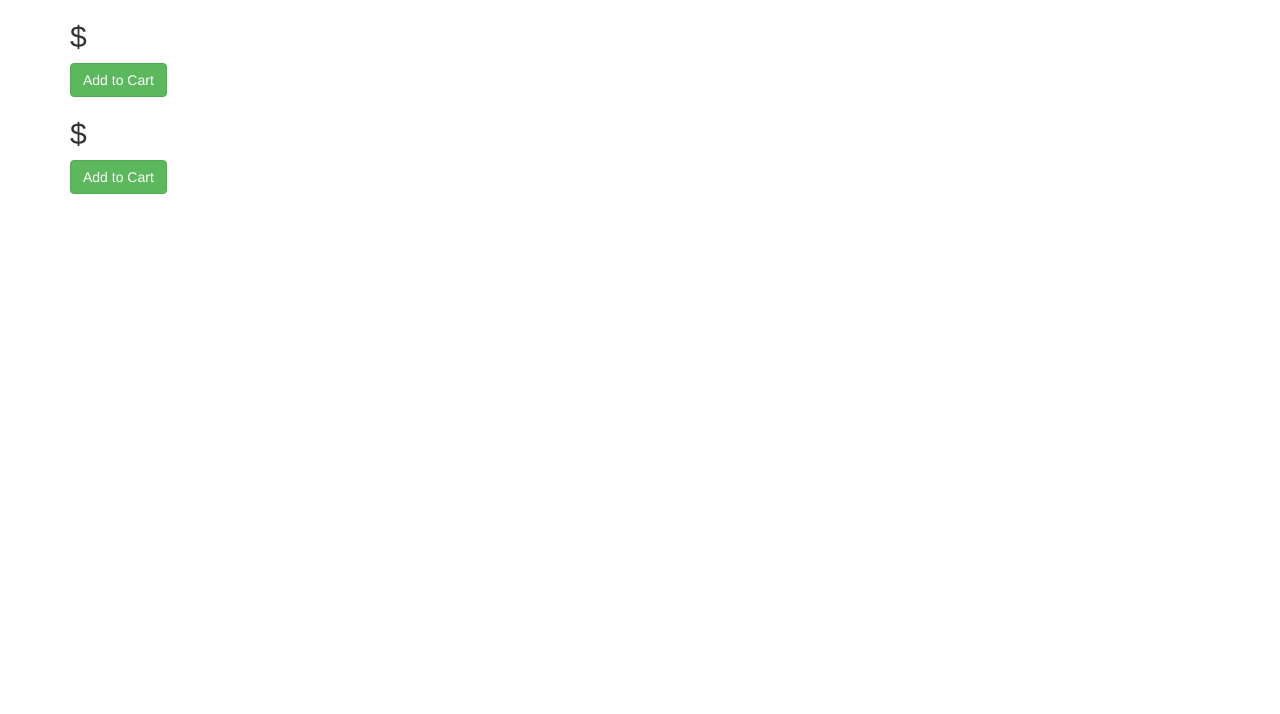
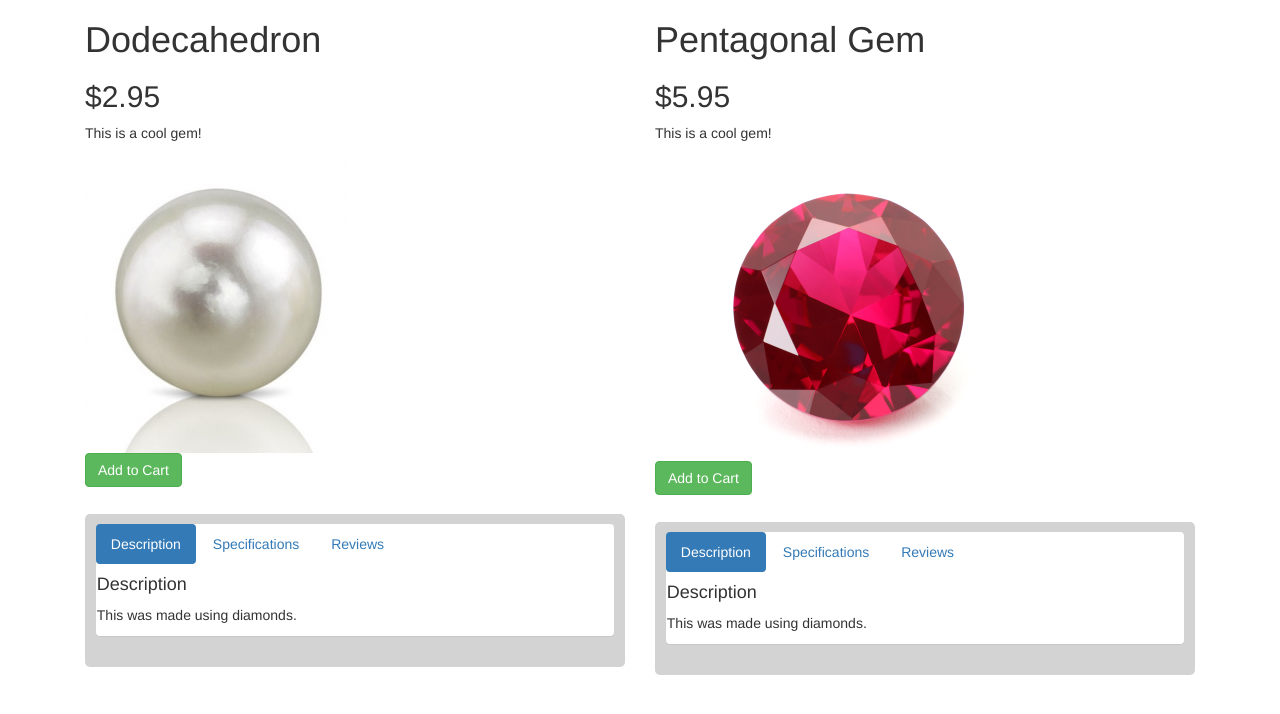
Before and after one commit to maent45/Flatlander-s_AngularJS_WebApp, a plain HTML site: page index.html in a window 1280 px wide. Drawn offline with Linux system fonts and the light colour scheme.

Commit message:
Updated interface
updated the interface, wrote new panel controller, and added images.

```diff
--- a/app.js
+++ b/app.js
@@ -5,7 +5,7 @@
     var app = angular.module('store', [ ]);
 
     /*--- creating store controller ---*/
-    app.controller('StoreController', function(){
+    app.controller('StoreController', function () {
         /*--- set property of this controller to equals gem variable ---*/
         this.products = gems;
     });
@@ -13,17 +13,39 @@
     /*--- gem variable ---*/
     var gems = [
         {
-            name: 'Dodecahedron',
+            name: "Dodecahedron",
             price: 2.95,
-            description: 'This is a cool gem!',
-            canPurchase: false
+            description: "This is a cool gem!",
+            canPurchase: true,
+            soldOut: true,
+            image: "img/3.jpg",
+            descriptions: "This was made using diamonds.",
+            specifications: "1 Diameter in length and 3 km in width.. thats all.",
+            reviews: "..."
         },
         {
-            name: 'Pentagonal Gem',
+            name: "Pentagonal Gem",
             price: 5.95,
-            description: 'This is a cool gem!',
-            canPurchase: false
+            description: "This is a cool gem!",
+            canPurchase: true,
+            soldOut: true,
+            image: "img/2.jpg",
+            descriptions: "This was made using diamonds.",
+            specifications: "1 Diameter in length and 3 km in width.. thats all.",
+            reviews: "..."
         }
     ];
 
+    app.controller("PanelController", function () {
+        this.tab = 1;
+
+        this.selectedTab = function(setTab) {
+          this.tab = setTab;
+        };
+
+        this.isSelected = function(checkTab) {
+          return this.tab === checkTab;
+        };
+    });
+
 })();
--- a/index.html
+++ b/index.html
@@ -1,18 +1,55 @@
 <!DOCTYPE html>
-<html lang="en" data-ng-app="store">
+<html lang="en" ng-app="store">
 <head>
     <meta charset="UTF-8">
     <title>Flatlander's Store</title>
     <link rel="stylesheet" href="css/bootstrap.min.css">
 </head>
-<body data-ng-controller="StoreController as store">
+<body ng-controller="StoreController as store">
 
-    <div class="container" data-ng-repeat="product in store.products">
-        <h1>{{products.name}}</h1>
-        <h2>${{products.price}}</h2>
-        <p>{{products.description}}</p>
-        <button class="btn btn-success">Add to Cart</button>
+<div class="container">
+    <div class="col-lg-6" ng-repeat="product in store.products">
+        <div><h1>{{product.name}}</h1>
+            <h2>{{product.price | currency}}</h2>
+            <p>{{product.description}}</p>
+            <img class="img-responsive" ng-src="{{product.image}}"/>
+            <button class="btn btn-success" ng-show="product.canPurchase">Add to Cart</button>
+
+            <section ng-controller="PanelController as panel" style="margin-top: 5%; background-color: lightgray; padding: 2%; border-radius: 5px;">
+                <ul class="nav nav-pills">
+                    <li ng-class="{ active: panel.isSelected(1) }">
+                        <a href ng-click="panel.selectedTab(1)">Description</a>
+
+                    </li>
+                    <li ng-class="{ active: panel.isSelected(2) }">
+                        <a href ng-click="panel.selectedTab(2)">Specifications</a>
+
+                    </li>
+                    <li ng-class="{ active: panel.isSelected(3) }">
+                        <a href ng-click="panel.selectedTab(3)">Reviews</a>
+
+                    </li>
+
+                    <div class="panel" ng-show="panel.isSelected(1)">
+                        <br/><br/>
+                        <h4>Description</h4>
+                        <p>{{product.descriptions}}</p>
+                    </div>
+                    <div class="panel" ng-show="panel.isSelected(2)">
+                        <br/><br/>
+                        <h4>Specifications</h4>
+                        <p>{{product.specifications}}</p>
+                    </div>
+                    <div class="panel" ng-show="panel.isSelected(3)">
+                        <br/><br/>
+                        <h4>Reviews</h4>
+                        <p>{{product.reviews}}</p>
+                    </div>
+                </ul>
+            </section>
+        </div>
     </div>
+</div>
 
 <!-- scripts -->
 <script src="js/angular.min.js"></script>
```
Also changed, not shown: img/1.jpg (added), img/2.jpg (added), img/3.jpg (added).
